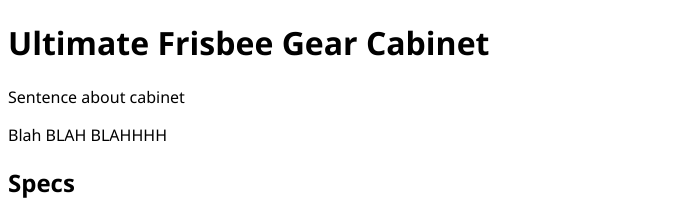
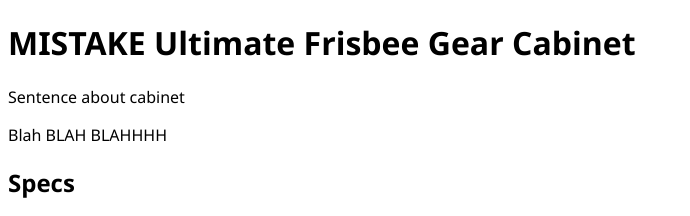
Before and after one commit to Kirbybwch/portfolio, a plain HTML site: page index.html in a window 1280 px wide. Shown: the top 216 px of the page, without its empty margins (0-690 px from the left). Drawn offline with Linux system fonts and the light colour scheme.

Commit message:
Intentional mistake

```diff
--- a/index.html
+++ b/index.html
@@ -14,7 +14,7 @@
 
 <body>
 
-    <h1>Ultimate Frisbee Gear Cabinet</h1>
+    <h1>MISTAKE Ultimate Frisbee Gear Cabinet</h1>
 
     <p>Sentence about cabinet</p>
     <p>Blah BLAH BLAHHHH</p>
```
